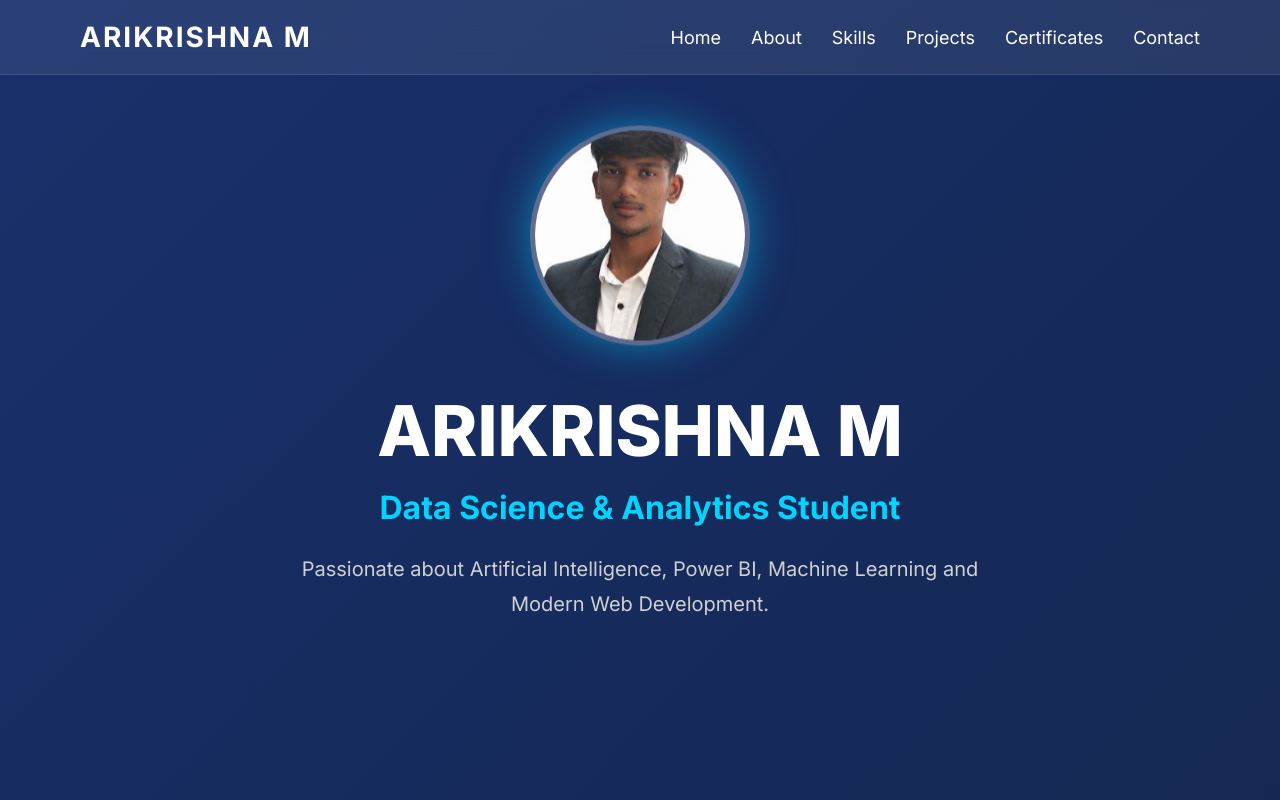
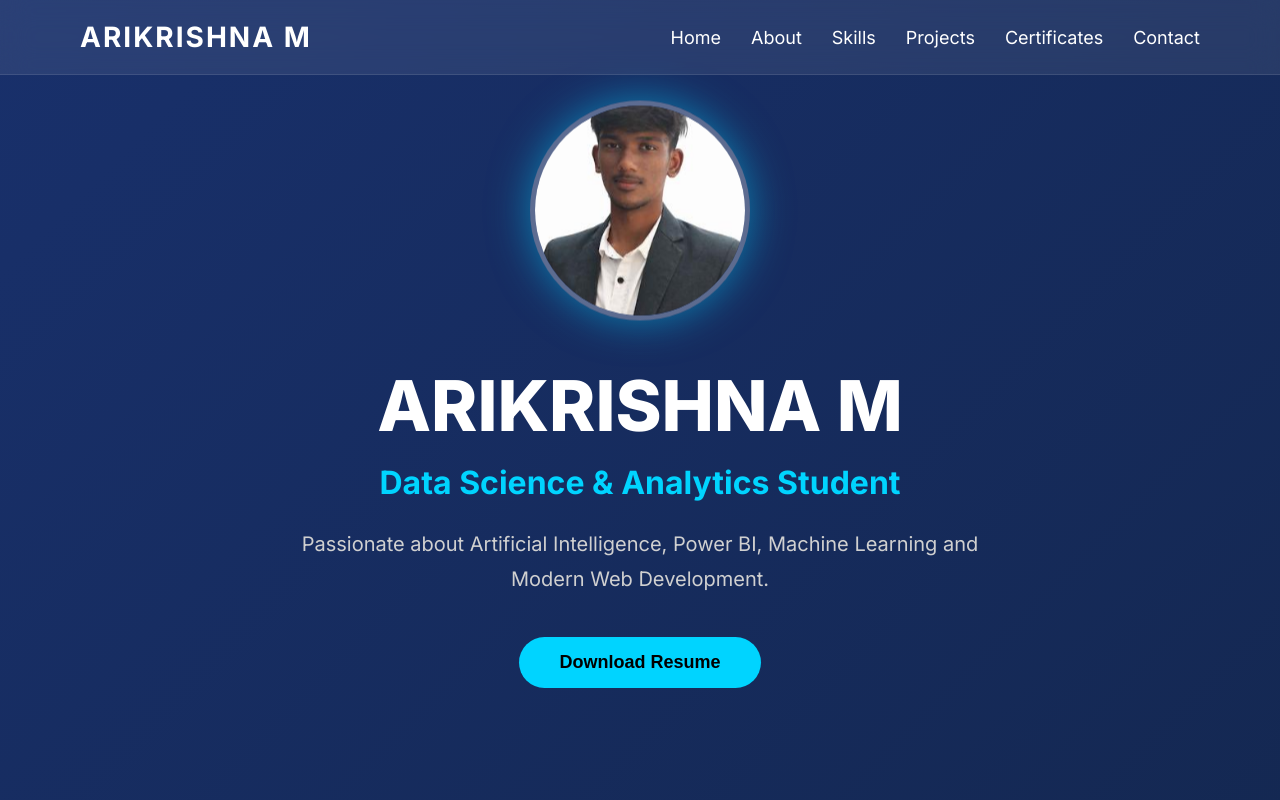
Before and after one commit to smartkrishna342-cmd/portfolio, a plain HTML site: page index.html in a window 1280 px wide. Shown: the top 800 px of the page. Drawn offline with nearby package versions, Linux system fonts and the light colour scheme.

Commit message:
Update index.html

```diff
--- a/index.html
+++ b/index.html
@@ -69,7 +69,7 @@ Modern Web Development.
 </p>
 
 <a href="resume/ARIKRISHNA_Resume.pdf" download class="resume-btn">
-
+ <button>Download Resume</button>
 </a>
 </section>
 
```
